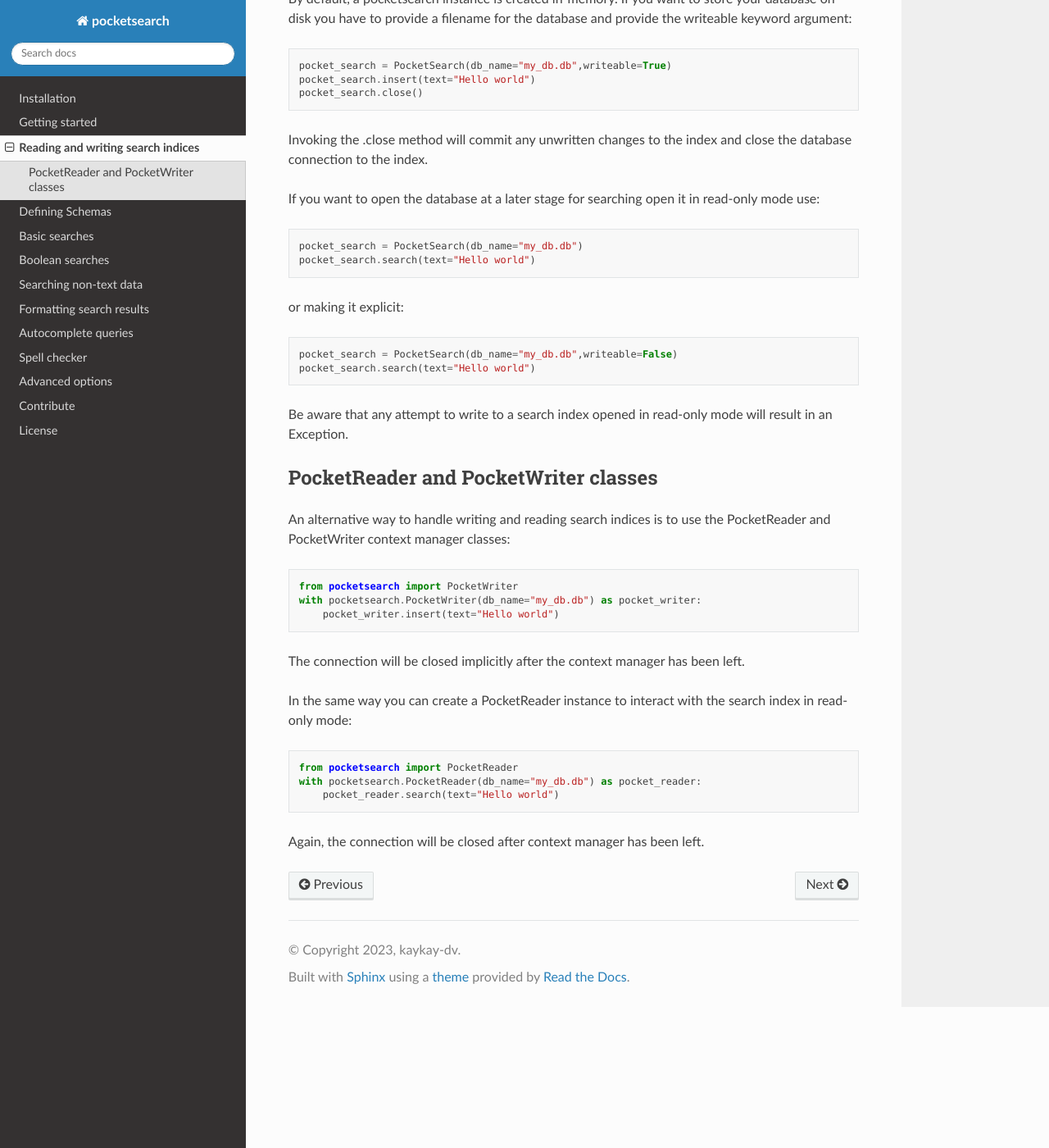
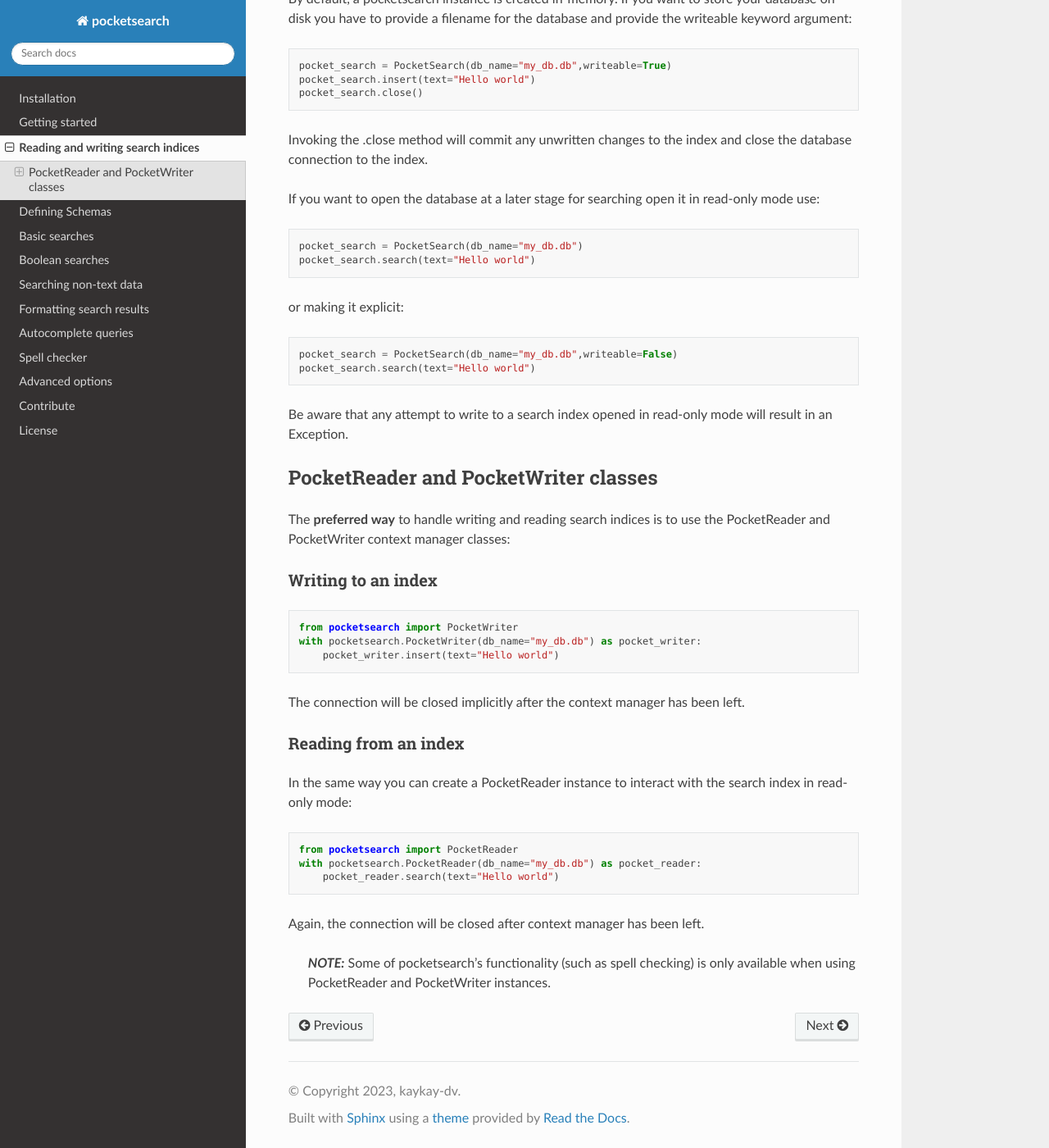
Before and after one commit to kaykay-dv/pocketsearch, a Sphinx documentation site: the page built from docs/persistent_databases.md, in a window 1280 px wide and 1400 px high, scrolled down 173 px. Shown: the whole window at 82% size. Built offline with Sphinx 7.4.7 and the Read the Docs theme 2.0.0, drawn with Linux system fonts in a browser that asks for light colours.

Commit message:
Documentation for #33 and #39

````diff
--- a/docs/persistent_databases.md
+++ b/docs/persistent_databases.md
@@ -32,8 +32,10 @@
 
 ## PocketReader and PocketWriter classes
 
-An alternative way to handle writing and reading search indices is to use the PocketReader
+The **preferred way** to handle writing and reading search indices is to use the PocketReader
 and PocketWriter context manager classes:
+
+### Writing to an index
 
 ```Python
 from pocketsearch import PocketWriter
@@ -42,6 +44,8 @@
 ```
 
 The connection will be closed implicitly after the context manager has been left.
+
+### Reading from an index
 
 In the same way you can create a PocketReader instance to interact with the search
 index in read-only mode:
@@ -53,3 +57,6 @@
 ```
 
 Again, the connection will be closed after context manager has been left.
+
+> **_NOTE:_**  Some of pocketsearch's functionality (such as spell checking) is only available when using
+PocketReader and PocketWriter instances.
````
Also changed, not shown: docs/schemas.md (+1 -0 lines).
